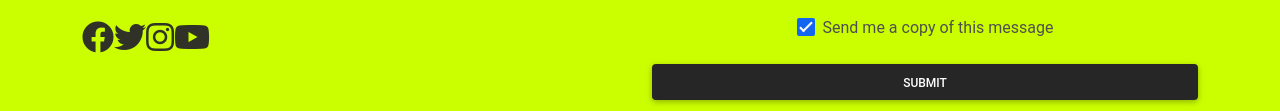
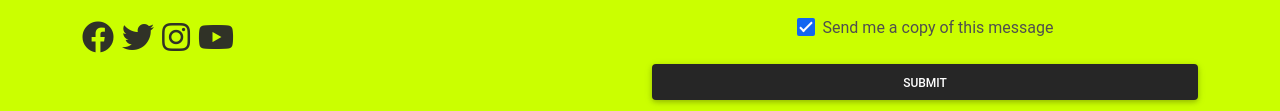
Before and after one commit to KeithGiss/FCC-Product-Landing-Page, a plain HTML site: page index.html in a window 1280 px wide. Shown: the part 4882-4993 px from the top of the page. Drawn offline with Linux system fonts and the light colour scheme.

Commit message:
social icon spacing

```diff
--- a/index.html
+++ b/index.html
@@ -242,7 +242,7 @@
     <h1 style="color: #303227; margin-top: 10px;">Get in Touch</h1>
     <h4 style="color: #303227;">Hey! We are looking<br>forward to starting a<br>project with you!</h4>
     <h6 style="color: #303227; margin-top: 10px;">Lorem ipsum dolor sit amet consectetur adipisicing elit. Neque vitae nam quasi beatae tenetur nobis repellat et quo dolorem voluptatum minima, eveniet assumenda quas inventore veritatis! Iusto voluptatum unde labore corrupti dignissimos doloribus dicta! Odio facilis eligendi a quaerat eaque!</h6>
-    <div class="contact-icons mt-4"><i class="fab fa-facebook fa-2x" style="color: #303227"></i><i class="fab fa-twitter fa-2x" style="color: #303227"></i><i class="fab fa-instagram fa-2x" style="color: #303227"></i><i class="fab fa-youtube fa-2x" style="color: #303227"></i>
+    <div class="contact-icons mt-4"><i class="fab fa-facebook fa-2x me-2" style="color: #303227"></i><i class="fab fa-twitter fa-2x me-2" style="color: #303227"></i><i class="fab fa-instagram fa-2x me-2" style="color: #303227"></i><i class="fab fa-youtube fa-2x me-2" style="color: #303227"></i>
 
     </div>
   </div>
```
